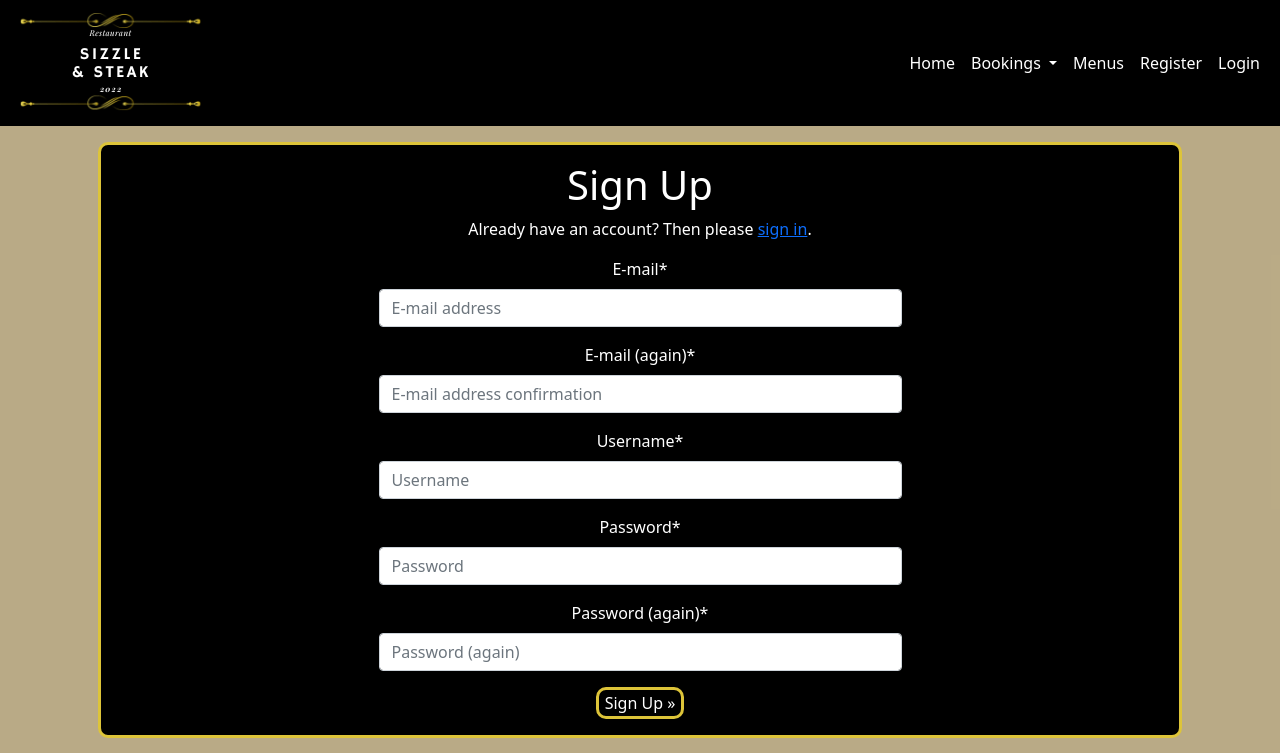
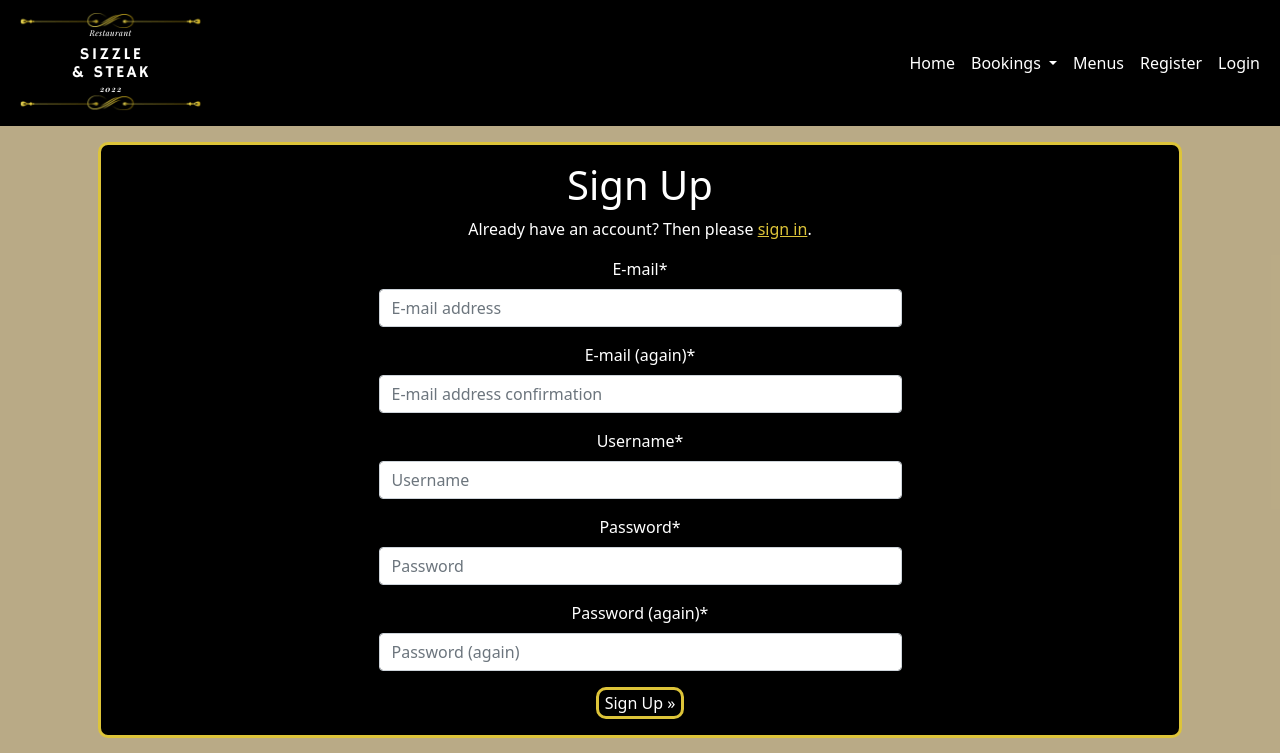
Before and after one commit to Gareth-McGirr/Portfolio-Project-4-SizzleAndSteak, a Django app: page /accounts/signup/ in a window 1280 px wide. Shown: the top 753 px of the page. Run offline with Django 4.2, Linux system fonts and the light colour scheme; some libraries are stand-ins or nearby versions.

Commit message:
Style: Add class to <a> in signup.html

```diff
--- a/templates/allauth/account/signup.html
+++ b/templates/allauth/account/signup.html
@@ -8,7 +8,7 @@
 <div class="form-style m-3 p-3 text-center">
   <h1>{% trans "Sign Up" %}</h1>
 
-  <p>{% blocktrans %}Already have an account? Then please <a href="{{ login_url }}">sign in</a>.{% endblocktrans %}</p>
+  <p>{% blocktrans %}Already have an account? Then please <a class="login-a" href="{{ login_url }}">sign in</a>.{% endblocktrans %}</p>
 
   <form class="signup allauth-form mx-auto" id="signup_form" method="post" action="{% url 'account_signup' %}">
     {% csrf_token %}
```
